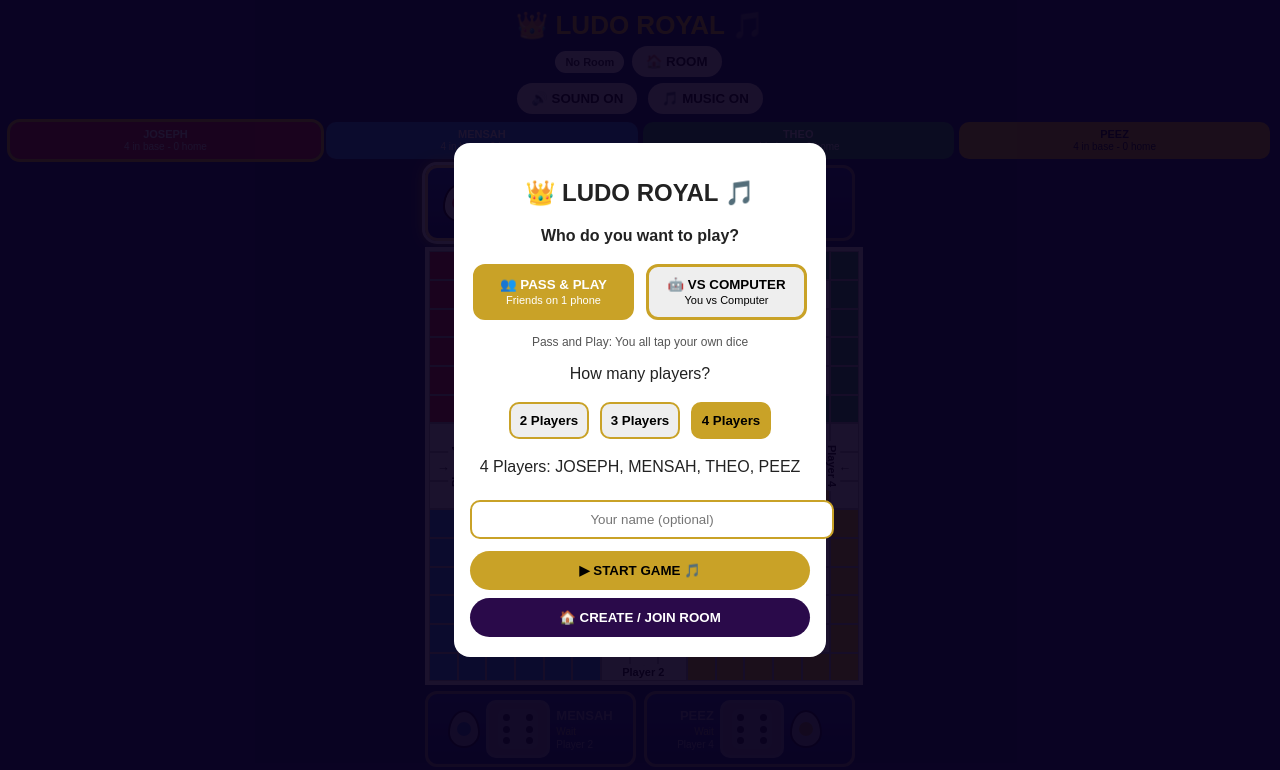
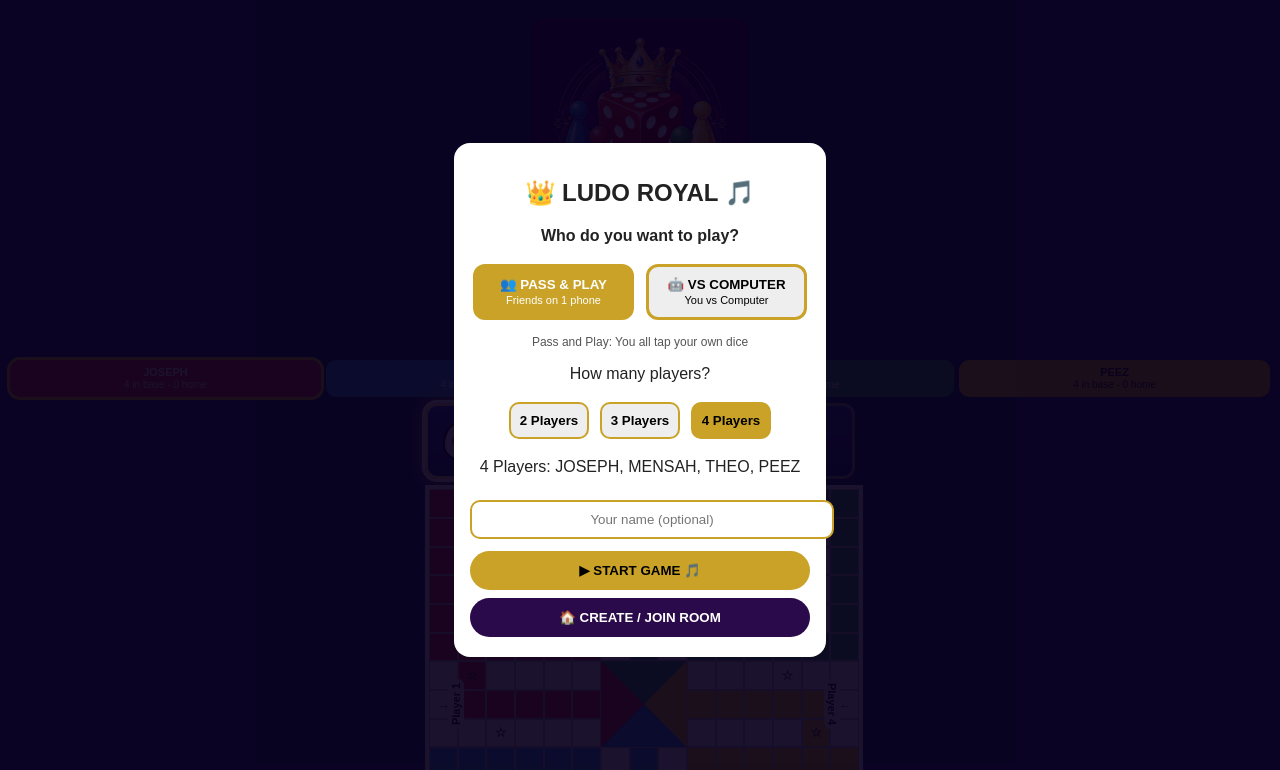
Before and after one commit to josephgzbarbujr-maker/ludo-royal, a plain HTML site: page index.html in a window 1280 px wide. Shown: the top 770 px of the page. Drawn offline with Linux system fonts and the light colour scheme.

Commit message:
Update index.html

```diff
--- a/index.html
+++ b/index.html
@@ -5,7 +5,7 @@
 <title>Ludo Royal - Fixed Music</title>
 <style>
 body{margin:0;background:#0b2a6b;color:#fff;font-family:Arial;text-align:center;padding:8px}
-h1{color:gold;margin:2px;font-size:26px}
+  h1{color:gold;margin:2px;font-size:26px}
 .wrap{width:min(96vw,430px);margin:auto}
 .row{display:flex;justify-content:space-between;gap:8px;margin:6px 0}
 .pod{flex:1;background:linear-gradient(#1a4fc0,#0a2a7a);border:3px solid #ffe27a;border-radius:12px;padding:6px;display:flex;align-items:center;gap:6px;justify-content:center}
@@ -94,6 +94,7 @@ window.setCount = function(n){
 </script>
 </head>
 <body>
+  <img src="4e3c80e4-d3f7-2f15-c43d-e57c002cb807.jpeg" alt="Ludo Royal" style="width:220px; display:block; margin:10px auto; border-radius:15px;">
 <h1>👑 LUDO ROYAL 🎵</h1>
 <div><span style="background:#fff;color:#222;padding:5px 10px;border-radius:20px;font-size:11px;font-weight:bold" id="roomLabel">No Room</span> <button onclick="window.showRoom()">🏠 ROOM</button><br>
 <button id="soundBtn" onclick="window.toggleSound()">🔊 SOUND ON</button>
```
